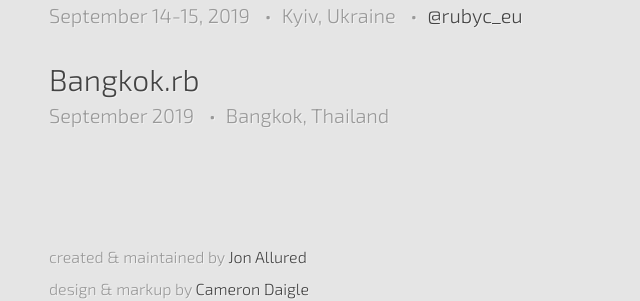
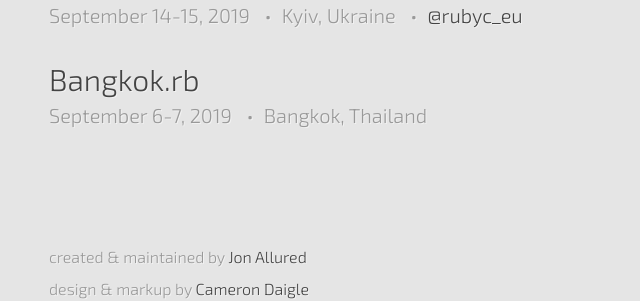
Before and after one commit to ruby-conferences/ruby-conferences.github.io, a Jekyll site: the page built from index.html, in a window 1280 px wide and 900 px high, scrolled down 1518 px. Shown: the part 483-784 px from the top of the window, without its empty margins (191-831 px from the left). Built offline with Jekyll 4.4.1, drawn with Linux system fonts in a browser that asks for light colours.

Commit message:
Make dates more certain

```diff
--- a/_data/upcoming.yml
+++ b/_data/upcoming.yml
@@ -104,5 +104,5 @@
 
 - name: Bangkok.rb
   location: Bangkok, Thailand
-  dates: "September 2019"
+  dates: "September 6-7, 2019"
   url: https://www.meetup.com/bangkok-rb/
```
